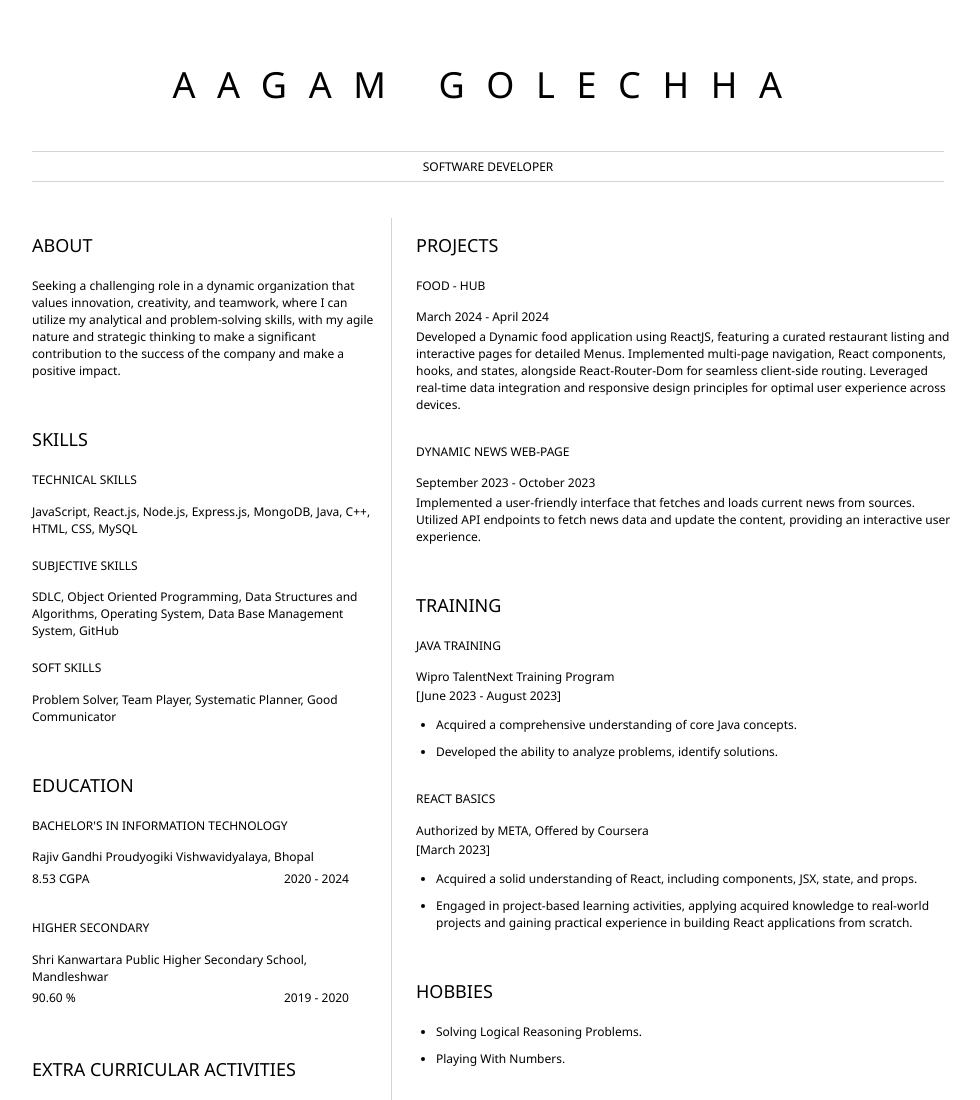
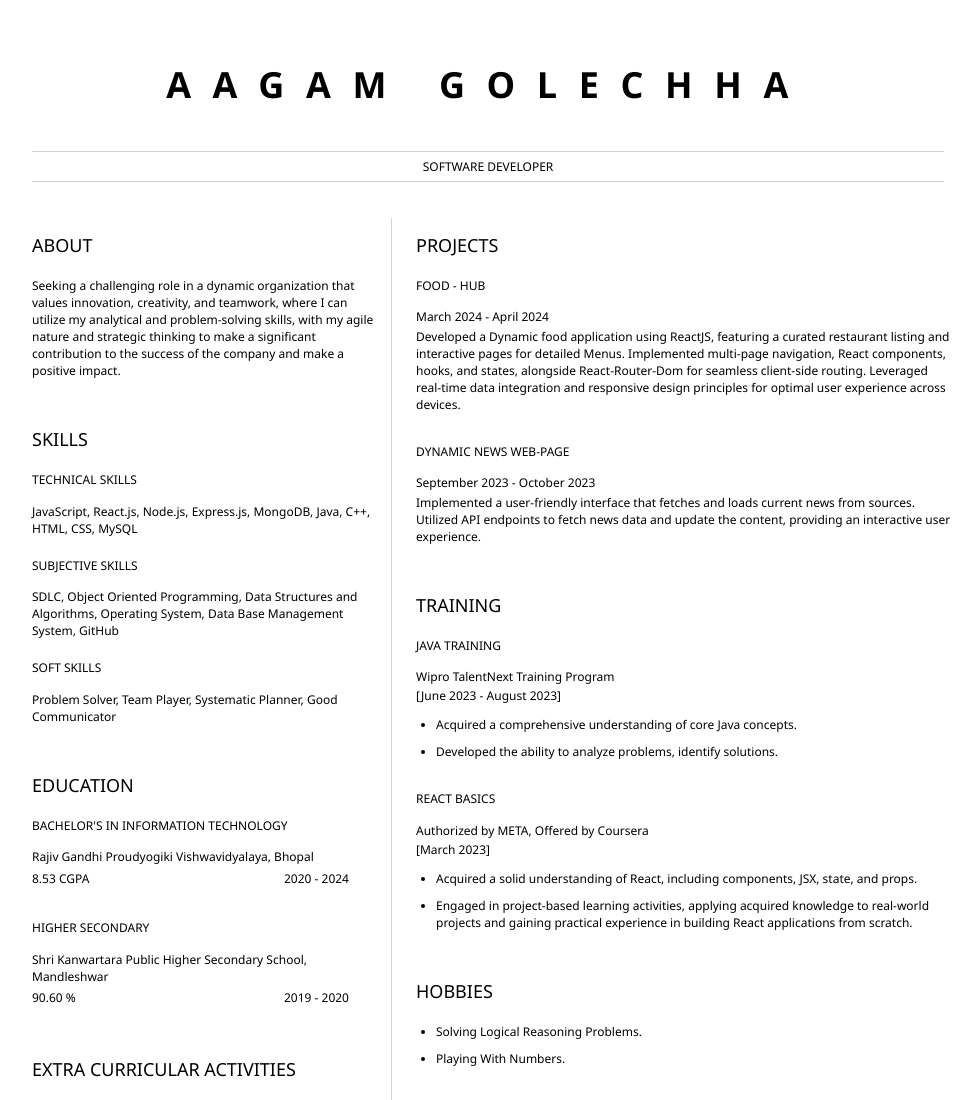
Before and after one commit to AagamAJ/My-Resume, a plain HTML site: page index.html in a window 1280 px wide. Shown: the top 1100 px of the page, without its empty margins (152-1132 px from the left). Drawn offline with Linux system fonts and the light colour scheme.

Commit message:
First Commit

```diff
--- a/index.html
+++ b/index.html
@@ -9,7 +9,7 @@
 	<body>
 		<header id="header">
 			<!-- resume header with your name and title -->
-			<h1>AAGAM GOLECHHA</h1>
+			<h1 id="name">AAGAM GOLECHHA</h1>
 			<hr>
 			SOFTWARE DEVELOPER
 			<hr>
--- a/style.css
+++ b/style.css
@@ -53,6 +53,11 @@ h1, h2, h3 {
     font-weight: 100;
     margin-bottom: 0;
 }
+
+#name {
+    font-weight: bold;
+}
+
 #mainLeft {
     border-right: 1px solid lightgray;
 }
```
